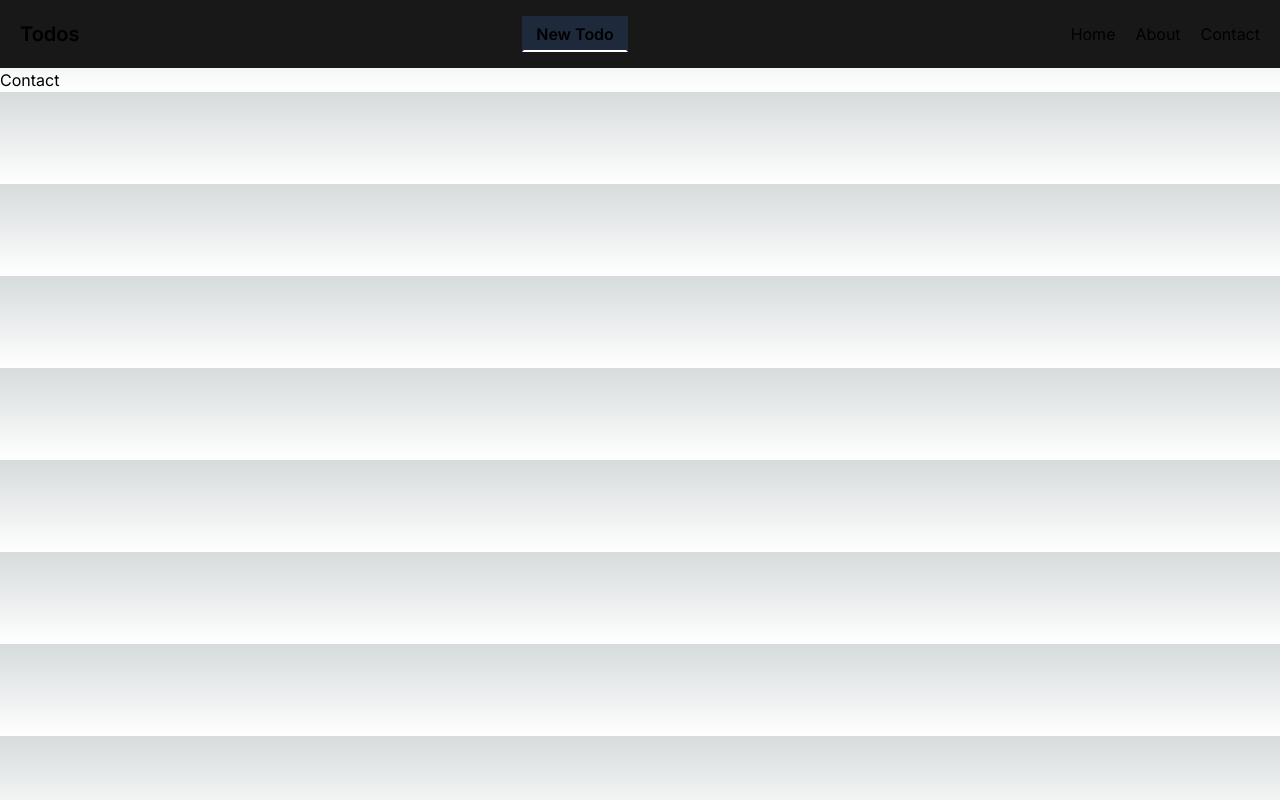
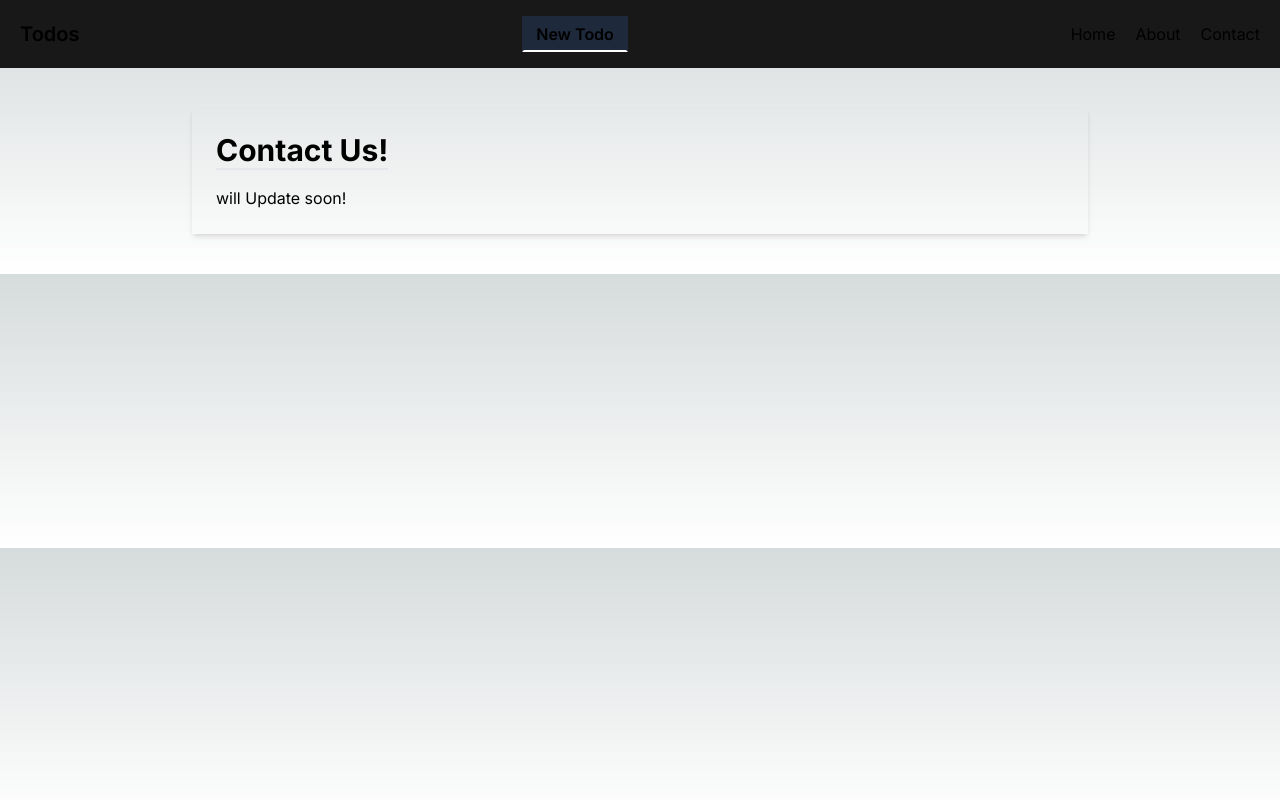
Before and after one commit to maahin2005/Simple_NEXTJS_Todo, a Next.js app: page /contact in a window 1280 px wide. Built offline with nearby package versions, Linux system fonts and the light colour scheme.

Commit message:
contact section update

```diff
--- a/app/contact/page.tsx
+++ b/app/contact/page.tsx
@@ -1,7 +1,14 @@
 import React from "react";
 
 function page() {
-  return <div>Contact</div>;
+  return (
+    <div className="p-6 shadow-md m-auto my-10 w-[70%] ">
+      <h1 className="text-3xl font-bold mb-4 border-b-2 w-max">Contact Us!</h1>
+      <div>
+        <p>will Update soon!</p>
+      </div>
+    </div>
+  );
 }
 
 export default page;
```
